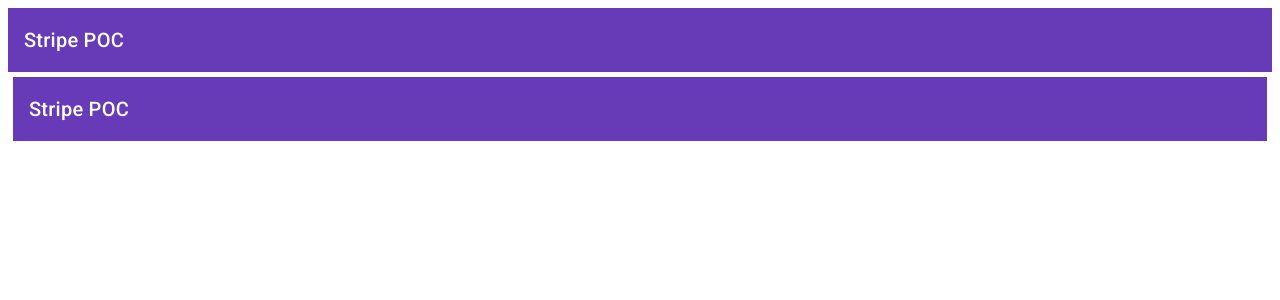
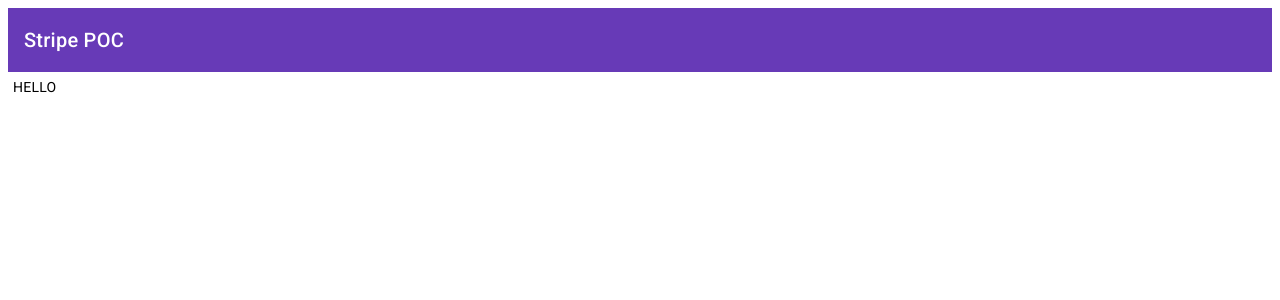
Before and after one commit to tariel36/stripe-poc, an Angular app in the folder prj/frontend/: page / in a window 1280 px wide. Shown: the top 300 px of the page. Built offline with nearby package versions, Linux system fonts and the light colour scheme.

Commit message:
fixed routing

```diff
--- a/prj/frontend/src/app/app-routing.module.ts
+++ b/prj/frontend/src/app/app-routing.module.ts
@@ -1,9 +1,10 @@
 import { NgModule } from '@angular/core';
 import { RouterModule, Routes } from '@angular/router';
-import { AppComponent } from './app.component';
+import { HomeComponent } from '../home/home/home.component';
 
 const routes: Routes = [
-    { path: '**', component: AppComponent },
+    { path: 'home', component: HomeComponent },
+    { path: '**', component: HomeComponent },
 ];
 
 @NgModule({
--- a/prj/frontend/src/app/app.component.ts
+++ b/prj/frontend/src/app/app.component.ts
@@ -1,4 +1,4 @@
-import { Component, OnInit } from "@angular/core";
+import { Component } from "@angular/core";
 
 @Component({
   selector: "app-root",
--- a/prj/frontend/src/app/app.module.ts
+++ b/prj/frontend/src/app/app.module.ts
@@ -6,6 +6,7 @@
 import { BrowserAnimationsModule } from '@angular/platform-browser/animations';
 import { MaterialModule } from '../material/material.module';
 import { HttpClientModule } from '@angular/common/http';
+import { HomeModule } from '../home/home.module';
 
 @NgModule({
     declarations: [
@@ -17,6 +18,7 @@
         BrowserAnimationsModule,
         MaterialModule,
         HttpClientModule,
+        HomeModule
     ],
     providers: [],
     bootstrap: [AppComponent]
--- a/prj/frontend/src/boot/index.html
+++ b/prj/frontend/src/boot/index.html
@@ -2,7 +2,7 @@
 <html lang="en">
 <head>
   <meta charset="utf-8">
-  <title>Moviedb</title>
+  <title>Stripe PoC</title>
   <base href="/">
   <meta name="viewport" content="width=device-width, initial-scale=1">
   <link rel="icon" type="image/x-icon" href="favicon.ico">
--- /dev/null
+++ b/prj/frontend/src/home/home/home.component.html
@@ -0,0 +1,3 @@
+<div>
+    <span>HELLO</span>
+</div>
```
Also changed, not shown: prj/frontend/src/home/home.module.ts (added, +16 -0 lines), prj/frontend/src/home/home/home.component.ts (added, +10 -0 lines), prj/frontend/src/home/home/home.component.css (added).
